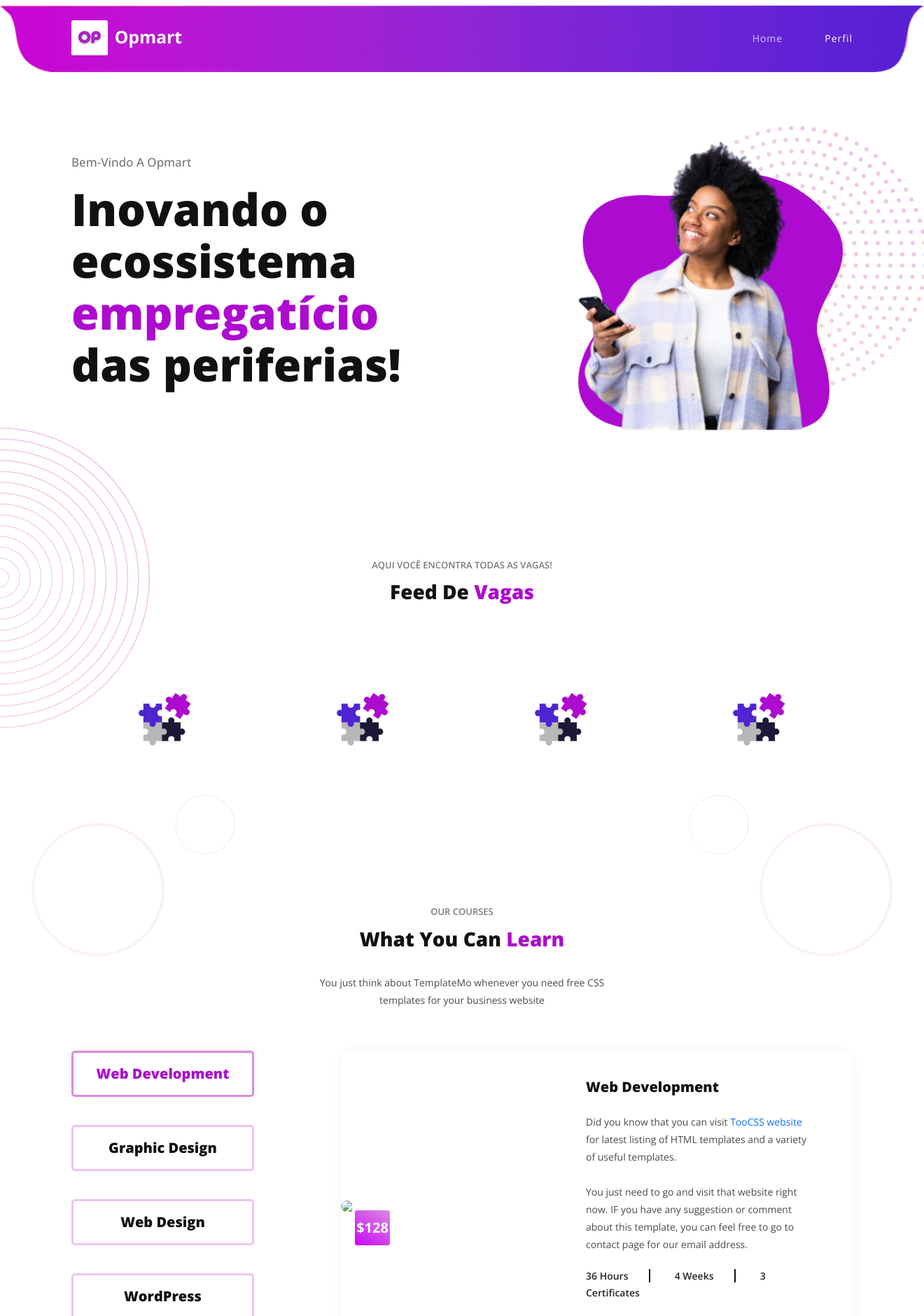
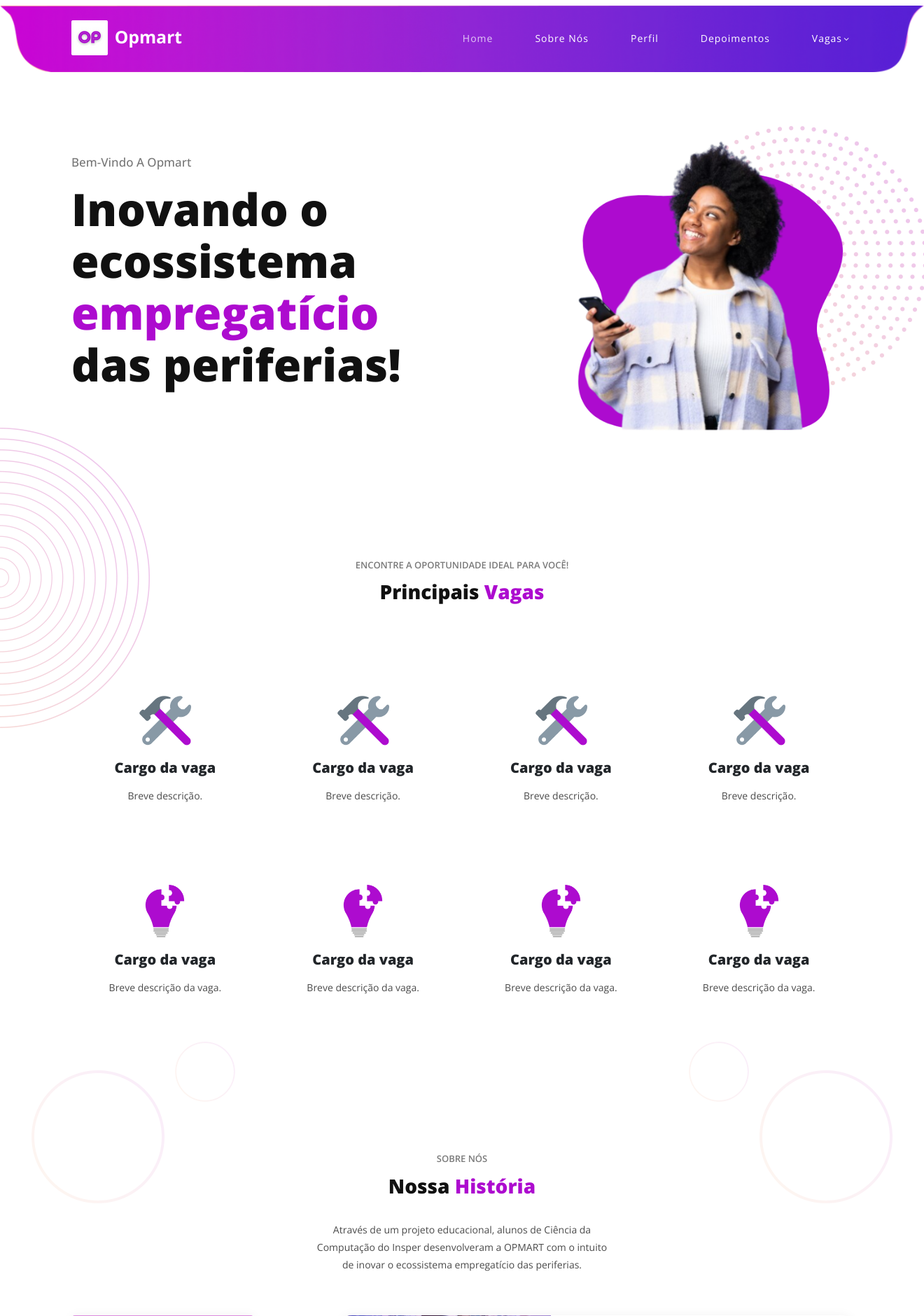
Before and after one commit to fernandovs4/opmart, a Flask app: template templates/candidato/home_candidato.html in a window 1320 px wide. Shown: the top 1880 px of the page at 70% size. Run offline with Flask 3, Linux system fonts and the light colour scheme; the template is opened without the code that fills it, so the values that code supplies are empty; some libraries are stand-ins or nearby versions.

Commit message:
alteracoes

```diff
--- a/app.py
+++ b/app.py
@@ -37,15 +37,19 @@ def create_tables():
 def hello_world():
     return render_template('home.html')
 
-@app.route("/login_candidato")
-def candidato_():
+@app.route("/login-usuario")
+def rota_login_candidato_():
     return render_template("candidato/login_candidato.html")
 
-@app.route("/home_candidato")
+@app.route("/login-empreendedor")
+def rota_login_empreendedor():
+    return render_template("empreendedor/login_empreendedor.html")
+
+@app.route("/home-candidato")
 def home_cantidato():
     return render_template("candidato/home_candidato.html")
 
-@app.route("/perfil_candidato")
+@app.route("/perfil-candidato")
 def perfil_cantidato():
     return render_template("candidato/perfil_candidato.html")
 
--- a/templates/candidato/home_candidato.html
+++ b/templates/candidato/home_candidato.html
@@ -3,39 +3,31 @@
 
   <head>
     <script src="https://ajax.googleapis.com/ajax/libs/jquery/3.6.1/jquery.min.js"></script>
+
     <meta charset="utf-8">
     <meta name="viewport" content="width=device-width, initial-scale=1, shrink-to-fit=no">
     <meta name="description" content="">
     <meta name="author" content="">
-
     <link href="https://fonts.googleapis.com/css?family=Open+Sans:100,200,300,400,500,600,700,800,900" rel="stylesheet">
-
+    <script src="https://kit.fontawesome.com/69a8851b97.js" crossorigin="anonymous"></script>
     <title>Opmart</title>
 
     <!-- Bootstrap core CSS -->
-    <link href="vendor/bootstrap/css/bootstrap.min.css" rel="stylesheet">
+    <link href="{{url_for('static',filename='vendor/bootstrap/css/bootstrap.min.css')}}" rel="stylesheet">
 
-    <script src="{{url_for( 'static', filename = 'listagem_vagas.js')}}" >
+    <script src="{{url_for('static', filename =  'listagem_vagas_destaque.js')}}" >
     </script>
-    <script src="static/cadastro.js" >
+    <script src="{{ url_for('static', filename = 'cadastro.js')}}" >
     </script>
     <!-- Additional CSS Files -->
-    <link rel="stylesheet" href="css/fontawesome.css">
-    <link rel="stylesheet" href="css/templatemo-eduwell-style.css">
-    <link rel="stylesheet" href="css/owl.css">
-    <link rel="stylesheet" href="css/lightbox.css">
+    <link rel="stylesheet" href="{{url_for( 'static', filename = 'css/fontawesome.css')}}">
+    <link rel="stylesheet" href="{{ url_for('static', filename = 'css/templatemo-eduwell-style.css')}}">
+    <link rel="stylesheet" href="{{ url_for('static' ,filename =  'css/owl.css')}}">
+    <link rel="stylesheet" href="{{url_for('static' ,filename = 'css/lightbox.css')}}">
 
-<!--
-
-TemplateMo 573 EduWell
-
-https://templatemo.com/tm-573-eduwell
-
--->
   </head>
 
 <body>
-
 
 
   <!-- ***** Header Area Start ***** -->
@@ -46,13 +38,23 @@ https://templatemo.com/tm-573-eduwell
                   <nav class="main-nav">
                       <!-- ***** Logo Start ***** -->
                       <a href="index.html" class="logo">
-                        <img src="{{url_for('static', filename = 'images/templatemo-eduwell.png')}}" alt="EduWell Template">
+                          <img src="{{url_for('static' ,filename='images/templatemo-eduwell.png')}}" alt="EduWell Template">
                       </a>
                       <!-- ***** Logo End ***** -->
                       <!-- ***** Menu Start ***** -->
                       <ul class="nav">
-                        <li class="scroll-to-section"><a href="#top" class="active">Home</a></li>
-                        <li ><a  href="perfil_candidato">Perfil</a></li>
+                        <li class="scroll-to-section"><a href="home-candidato" class="active">Home</a></li>
+                        <li class="scroll-to-section"><a href="#courses">Sobre Nós</a></li>
+                        <li class="scroll-to-section"><a href="perfil-candidato">Perfil</a></li>
+                        <li class="scroll-to-section"><a href="#testimonials">Depoimentos</a></li>
+                        <li class="has-sub">
+                            <a href="javascript:void(0)">Vagas</a>
+                            <ul class="sub-menu">
+                                <li><a href="#services">Principais Vagas</a></li>
+                                <li><a href="listagem_vagas">Feed de vagas</a></li>
+                            </ul>
+                        </li>
+
                     </ul>
                       <a class='menu-trigger'>
                           <span>Menu</span>
@@ -63,6 +65,7 @@ https://templatemo.com/tm-573-eduwell
           </div>
       </div>
   </header>
+  <!-- ***** Header Area End ***** -->
 
   <!-- ***** Main Banner Area Start ***** -->
   <section class="main-banner" id="top">
@@ -77,7 +80,7 @@ https://templatemo.com/tm-573-eduwell
         </div>
         <div class="col-lg-6">
           <div class="right-image">
-            <img src="{{url_for('static', filename = 'images/banner-right-image.png')}}" >
+            <img src="{{url_for('static',filename='images/banner-right-image.png')}}">
           </div>
         </div>
       </div>
@@ -90,28 +93,45 @@ https://templatemo.com/tm-573-eduwell
       <div class="row">
         <div class="col-lg-12">
           <div class="section-heading">
-            <h6>Aqui você encontra todas as vagas!</h6>
-            <h4>Feed de <em>Vagas</em></h4>
+            <h6>Encontre a oportunidade ideal para você!</h6>
+            <h4>Principais <em>vagas</em></h4>
+          </div>
+        </div>
+        <div id="feed-col" >
+
+        </div>
+
+        <div class="col-lg-12">
+          <div class="owl-service-item owl-carousel">
+
+            <div id="vagas_em_destaque">
+
+
+            <div class="item">
+              <div class="service-item">
+                <div class="icon">
+                  <img src="{{url_for('static', filename='/images/service-icon-02.png')}}">
+                </div>
+                <h4>Cargo da vaga</h4>
+                <p>Breve descrição.</p>
               </div>
             </div>
 
 
-        <div class="col-lg-12">
-          <div class="owl-service-item owl-carousel">
             <div class="item">
               <div class="service-item">
-                <div class="icon" id = 'feed-col'>
-                  <img src="{{url_for('static', filename = 'images/service-icon-01.png')}}">
+                <div class="icon">
+                  <img src="assets/images/service-icon-03.png">
                 </div>
-                <!-- <div id="feed-col" >
-                </div> -->
-                <div id="feed-col" >
+                <h4>Cargo da vaga</h4>
+                <p>Breve descrição da vaga.</p>
+              </div>
+            </div>
+
+
 
             </div>
 
-
-              </div>
-            </div>
           </div>
         </div>
       </div>
@@ -123,9 +143,9 @@ https://templatemo.com/tm-573-eduwell
       <div class="row">
         <div class="col-lg-6 offset-lg-3">
           <div class="section-heading">
-            <h6>OUR COURSES</h6>
-            <h4>What You Can <em>Learn</em></h4>
-            <p>You just think about TemplateMo whenever you need free CSS templates for your business website</p>
+            <h6>Sobre Nós</h6>
+            <h4>Nossa <em>História</em></h4>
+            <p>Através de um projeto educacional, alunos de Ciência da Computação do Insper desenvolveram a OPMART com o intuito de inovar o ecossistema empregatício das periferias.</p>
           </div>
         </div>
         <div class="col-lg-12">
@@ -134,10 +154,10 @@ https://templatemo.com/tm-573-eduwell
               <div class="row">
                 <div class="col-lg-3">
                   <div class="menu">
-                    <div class="active gradient-border"><span>Web Development</span></div>
-                    <div class="gradient-border"><span>Graphic Design</span></div>
-                    <div class="gradient-border"><span>Web Design</span></div>
-                    <div class="gradient-border"><span>WordPress</span></div>
+                    <div class="active gradient-border"><span>Problema</span></div>
+                    <div class="gradient-border"><span>Alternativa</span></div>
+                    <div class="gradient-border"><span>Solução</span></div>
+                    <div class="gradient-border"><span>Nossa Missão</span></div>
                   </div>
                 </div>
                 <div class="col-lg-9">
@@ -145,73 +165,50 @@ https://templatemo.com/tm-573-eduwell
                     <li class="active">
                       <div>
                         <div class="left-image">
-                          <img src="{{url_for('static', filname = 'images/courses-01.jpg')}}">
-                          <div class="price"><h6>$128</h6></div>
+                          <img src="{{url_for('static',filename='images/courses-01.png')}}">
+
                         </div>
                         <div class="right-content">
-                          <h4>Web Development</h4>
-                          <p>Did you know that you can visit <a rel="nofollow" href="https://www.toocss.com/" target="_blank">TooCSS website</a> for latest listing of HTML templates and a variety of useful templates.
-                          <br><br>You just need to go and visit that website right now. IF you have any suggestion or comment about this template, you can feel free to go to contact page for our email address.</p>
-                          <span>36 Hours</span>
-                          <span>4 Weeks</span>
-                          <span class="last-span">3 Certificates</span>
-                          <div class="text-button">
-                            <a href="contact-us.html">Subscribe Course</a>
-                          </div>
+                          <h4>Problema</h4>
+                          <p>Diante da pandemia do Coronavírus, desemprego bate recorde histórico e atinge mais de 14,8 milhões de brasileiros, principalmente, negros, mulheres e jovens. (IBGE & Pnad, 2021)
                         </div>
                       </div>
                     </li>
                     <li>
                       <div>
                         <div class="left-image">
-                          <img src="{{url_for('static', filename = 'images/courses-02.jpg')}}">
-                          <div class="price"><h6>$156</h6></div>
+                          <img src="{{url_for('static',filename='images/courses-02.png')}}">
+
                         </div>
                         <div class="right-content">
-                          <h4>Creative Graphic Design</h4>
-                          <p>You are not allowed to redistribute this template ZIP file on any other website without a permission from us.<br><br>There are some unethical people on this world copied and reposted our templates without any permission from us. Their Karma will hit them really hard. Yeah!</p>
-                          <span>48 Hours</span>
-                          <span>6 Weeks</span>
-                          <span class="last-span">1 Certificate</span>
-                          <div class="text-button">
-                            <a href="contact-us.html">Subscribe Course</a>
-                          </div>
+                          <h4>Alternativa</h4>
+                          <p>Em contrapartida, a pandemia possibilitou a redescoberta do comércio de bairro, ocasionando um aumento no número de empreendedores e profissionais autônomos que buscavam novas alternativas de gerar renda. Com cerca de 150 mil habitantes, a favela de Paraisópolis, por exemplo, comporta mais de 12 mil comércios. Portanto, a OPMART enxergou que, através do empreendedorismo nas comunidades poderia desenvolver um projeto promissor que atenuaria os danos causados pelo desemprego, que afeta, especialmente, pessoas em situação de vulnerabilidade social.</p>
                         </div>
                       </div>
                     </li>
                     <li>
                       <div>
                         <div class="left-image">
-                          <img src="{{url_for('static', filename = 'images/courses-03.jpg')}}">
-                          <div class="price"><h6>$184</h6></div>
+                          <img src="{{url_for('static',filename='images/courses-03.png')}}">
+
                         </div>
                         <div class="right-content">
-                          <h4>Web Design</h4>
-                          <p>Quinoa roof party squid prism sustainable letterpress cray hammock tumeric man bun mixtape tofu subway tile cronut. Deep v ennui subway tile organic seitan.<br><br>Kogi VHS freegan bicycle rights try-hard green juice probably haven't heard of them cliche la croix af chillwave.</p>
-                          <span>28 Hours</span>
-                          <span>4 Weeks</span>
-                          <span class="last-span">1 Certificate</span>
-                          <div class="text-button">
-                            <a href="contact-us.html">Subscribe Course</a>
-                          </div>
+                          <h4>Solução</h4>
+                          <p>Desse modo, a OPMART tem como missão inovar o ecossistema empregatício das periferias através de um aplicativo, onde serão disponibilizadas oportunidades de emprego em diversas modalidades (fixo, temporário e etc), as quais serão ofertadas por micro e pequenos empreendedores que possuem negócios e comércios, de segmentos diversificados, dentro das favelas.</p>
                         </div>
                       </div>
                     </li>
                     <li>
                       <div>
                         <div class="left-image">
-                          <img src="{{url_for('static', filename = 'images/courses-04.jpg')}}">
-                          <div class="price"><h6>$76</h6></div>
+                          <img src="{{url_for('static',filename='images/courses-04.png')}}">
+
                         </div>
                         <div class="right-content">
-                          <h4>WordPress Introduction</h4>
-                          <p>Quinoa roof party squid prism sustainable letterpress cray hammock tumeric man bun mixtape tofu subway tile cronut. Deep v ennui subway tile organic seitan.<br><br>Kogi VHS freegan bicycle rights try-hard green juice probably haven't heard of them cliche la croix af chillwave.</p>
-                          <span>48 Hours</span>
-                          <span>4 Weeks</span>
-                          <span class="last-span">2 Certificates</span>
-                          <div class="text-button">
-                            <a href="contact-us.html">Subscribe Course</a>
-                          </div>
+                          <h4>Nossa Missão</h4>
+                          <p>Conectar micro e pequenos empreendedores com pessoas desempregadas, ambos de uma mesma região periférica. De modo a contribuir com a independência financeira da favela.</p>
+                          <h4>Inovação & Tecnologia</h4>
+                          <p>Inovando e otimizando os processos de seleção e recrutamento, por meio de nossa plataforma digital (Site e App), além de contribuir para a inclusão digital de pequenos negócios.</p>
                         </div>
                       </div>
                       </li>
@@ -225,54 +222,84 @@ https://templatemo.com/tm-573-eduwell
     </div>
   </section>
 
-
-  <section class="contact-us" id="contact-section">
+  <section class="testimonials" id="testimonials">
     <div class="container">
       <div class="row">
-        <div class="col-lg-8">
-          <div id="map">
-
-            <!-- You just need to go to Google Maps for your own map point, and copy the embed code from Share -> Embed a map section -->
-            <iframe src="https://www.google.com/maps/embed?pb=!1m18!1m12!1m3!1d7151.84524236698!2d-122.19494600413192!3d47.56605883252286!2m3!1f0!2f0!3f0!3m2!1i1024!2i768!4f13.1!3m3!1m2!1s0x5490695e625f8965%3A0xf99b055e76477def!2sNewcastle%20Beach%20Park%20Playground%2C%20Bellevue%2C%20WA%2098006%2C%20USA!5e0!3m2!1sen!2sth!4v1644335269264!5m2!1sen!2sth" width="100%" height="420px" frameborder="0" style="border:0; border-radius: 15px; position: relative; z-index: 2;" allowfullscreen=""></iframe>
-            <div class="row">
-              <div class="col-lg-4 offset-lg-1">
-                <div class="contact-info">
-                  <div class="icon">
-                    <i class="fa fa-phone"></i>
-                  </div>
-                  <h4>Phone</h4>
-                  <span>010-020-0340</span>
+        <div class="col-lg-12">
+          <div class="section-heading">
+            <h6>Depoimentos</h6>
+            <h4>O que estão dizendo da <em>Opmart</em>?</h4>
           </div>
         </div>
-              <div class="col-lg-4">
-                <div class="contact-info">
-                  <div class="icon">
-                    <i class="fa fa-phone"></i>
+        <div class="col-lg-12">
+          <div class="owl-testimonials owl-carousel" style="position: relative; z-index: 5;">
+            <div class="item">
+              <p>“Através da OPMART consegui meu primeiro emprego na papelaria proxíma à minha casa.”</p>
+                <h4>Catarina Ferraz</h4>
+                <span>Jovem Aprendiz</span>
+                <img src="{{url_for('static', filename = 'images/quote.png')}}">
             </div>
-                  <h4>Mobile</h4>
-                  <span>090-080-0760</span>
+            <div class="item">
+              <p>“Perdi meu emprego durante a pandemia e através da OPMART pude voltar ao mercado de trabalho.”</p>
+                <h4>David Souza</h4>
+                <span>Montador de móveis</span>
+                <img src="{{url_for('static', filename = 'images/quote.png')}}">
+            </div>
+            <div class="item">
+              <p>“A OPMART me ajudou a encontrar um serviço dentro da minha comunidade, o que me ajuda a poder passar mais tempo com meus filhos!”</p>
+                <h4>Sandra Vieira</h4>
+                <span>Operadora de caixa</span>
+                <img src="{{url_for('static', filename = 'images/quote.png')}}">
+            </div>
+            <div class="item">
+              <p>“Graças a OPMART consigo contratar entregadores para meu negócio de Delivery com muita facilidade.”</p>
+                <h4>Sérgio Santos</h4>
+                <span>Empreendedor</span>
+                <img src="{{url_for('static', filename = 'images/quote.png')}}">
+            </div>
+            <div class="item">
+              <p>“Geralmente no fim do ano minha barbearia recebe muitos clientes e, por não conseguir dar conta sozinho, consegui funcionários temporários de forma online.”</p>
+                <h4>Jorge Silveira</h4>
+                <span>Barbeiro</span>
+                <img src="{{url_for('static', filename = 'images/quote.png')}}">
+            </div>
+            <div class="item">
+              <p>“Por meio da OPMART consegui um emprego em uma gráfica ao lado da minha casa. Graças a isso consigo pagar meu curso técnico de enferemagem.”</p>
+                <h4>Juliana Oliveira</h4>
+                <span>Estudante</span>
+                <img src="{{url_for('static', filename='images/quote.png')}}">
+            </div>
+            <div class="item">
+              <p>“Aqui na plataforma consegui contratar o serviço de pedreiros, encanadores e eletricistas na reforma da minha doceria.”</p>
+                <h4>Maria Cardoso</h4>
+                <span>Confeiteira</span>
+                <img src="{{url_for('static' ,filename='images/quote.png')}}">
+            </div>
+            <div class="item">
+              <p>“Desde que sai do Ensino Médio passei mais de 1 ano procurando uma oportunidade, mas só aqui na OPMART consegui um trabalho na mercearia do meu bairro, mesmo sem experiência profissional.”</p>
+                <h4>Gabriel Correia</h4>
+                <span>Empacotador</span>
+                <img src="{{url_for('static', filename='images/quote.png')}}">
             </div>
           </div>
         </div>
       </div>
     </div>
+  </section>
 
-      </div>
-    </div>
-  </section>
 
   <!-- Scripts -->
   <!-- Bootstrap core JavaScript -->
-    <script src="{{url_for('static', filename = 'vendor/jquery/jquery.min.js')}}"></script>
-    <script src="{{url_for('static', filename = 'vendor/bootstrap/js/bootstrap.bundle.min.js')}}"></script>
+    <!-- <!-- <script src="{{url_for('static',filename='vendor/jquery/jquery.min.js')}}"></script>
+    <script src="{{url_for('static', filename='vendor/bootstrap/js/bootstrap.bundle.min.js')}}"></script> -->
 
-    <script src="{{url_for('static', filename = 'js/isotope.min.js')}}"></script>
-    <script src="{{url_for('static', filename = 'js/owl-carousel.js')}}"></script>
-    <script src="{{url_for('static', filename = 'js/lightbox.js')}}"></script>
-    <script src="{{url_for('static', filename = 'js/tabs.js')}}"></script>
-    <script src="{{url_for('static', filename = 'js/video.js')}}"></script>
-    <script src="{{url_for('static', filename = 'js/slick-slider.js')}}"></script>
-    <script src="{{url_for('static', filename = 'js/custom.js')}}"></script>
+    <script src="{{url_for('static', filename='js/isotope.min.js')}}"></script>
+    <script src="{{url_for('static', filename='js/owl-carousel.js')}}"></script>
+    <script src="{{url_for('static',filename ='js/lightbox.js')}}"></script>
+    <script src="{{url_for('static',filename='js/tabs.js')}}"></script>
+    <script src="{{url_for('static',filename='js/video.js')}}"></script>
+    <script src="{{url_for('static',filename='js/slick-slider.js')}}"></script>
+    <script src="{{url_for('static',filename='js/custom.js')}}"></script>
     <script>
         //according to loftblog tut
         $('.nav li:first').addClass('active');
@@ -310,10 +337,10 @@ https://templatemo.com/tm-573-eduwell
           });
         };
 
-        $('.main-menu, .responsive-menu, .scroll-to-section').on('click', 'a', function (e) {
-          e.preventDefault();
-          showSection($(this).attr('href'), true);
-        });
+        // $('.main-menu, .responsive-menu, .scroll-to-section').on('click', 'a', function (e) {
+        //   e.preventDefault();
+        //   showSection($(this).attr('href'), true);
+        // });
 
         $(window).scroll(function () {
           checkSection();
--- a/templates/empreendedor/login_empreendedor.html
+++ b/templates/empreendedor/login_empreendedor.html
@@ -5,7 +5,7 @@
     <meta http-equiv="X-UA-Compatible" content="IE=edge">
     <meta name="viewport" content="width=device-width, initial-scale=1.0">
     <title>Opmart | Login & Cadastro</title>
-    <link rel="stylesheet" href="style.css">
+    <link rel="stylesheet" href="{{url_for('static', filename = 'css/login.css')}}">
 </head>
 <body>
 <div class="container" id="container">
@@ -37,12 +37,12 @@
 	<div class="overlay-container">
 		<div class="overlay">
 			<div class="overlay-panel overlay-left">
-				<img src="static/images/templatemo-eduwell.png'" alt="EduWell Template">
+				<img src="{{url_for('static', filename = 'images/templatemo-eduwell.png')}}" alt="EduWell Template">
 				<p>Para se manter conectado conosco, faça login com suas informações pessoais!</p>
 				<button class="ghost" id="signIn">Login</button>
 			</div>
 			<div class="overlay-panel overlay-right">
-				<img src="static/images/templatemo-eduwell.png'">
+				<img src="{{url_for('static', filename = 'images/templatemo-eduwell.png')}}">
 				<p>É empreendedor e ainda não possui uma conta na OPMART?</p>
 				<button class="ghost" id="signUp">Cadastre-se</button>
 			</div>
```
Also changed, not shown: templates/candidato/login_candidato.html (+6 -6 lines), templates/candidato/perfil_candidato.html (+5 -5 lines), templates/geral/feed_vagas.html (+17 -18 lines), templates/home.html (+11 -11 lines). Lines whose indentation alone changed are shown as unchanged.
